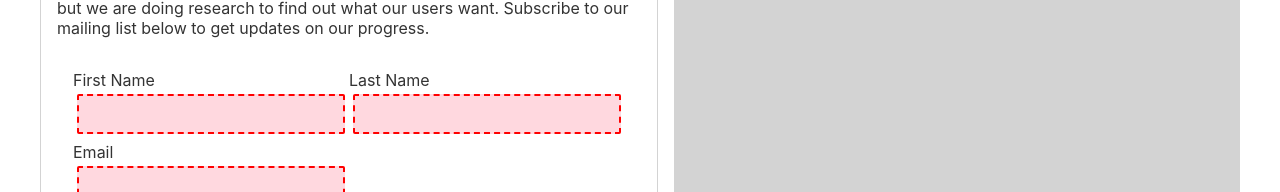
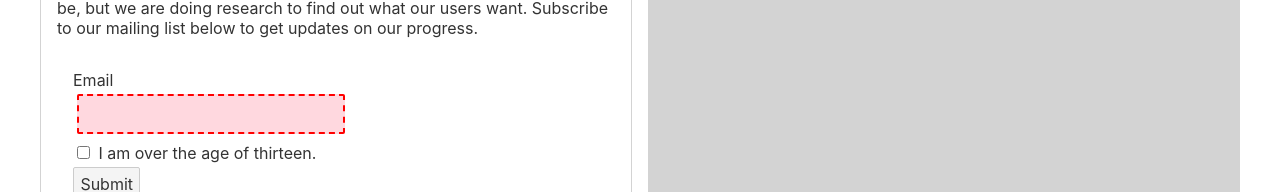
Before and after one commit to TNRIS/storefront_svelte, a Svelte app: page / in a window 1280 px wide. Shown: the part 303-495 px from the top of the page. Built offline with nearby package versions, Linux system fonts and the light colour scheme.

Commit message:
removed unnecessary fields

```diff
--- a/src/App.svelte
+++ b/src/App.svelte
@@ -20,33 +20,6 @@
       </p>
     </div>
     <form on:submit|preventDefault={validateSubmission}>
-      <div class="inputsInline">
-        <label for="firstName">
-          First Name
-          <input
-            id="firstName"
-            type="text"
-            bind:value={firstName}
-            minlength="3"
-            maxlength="32"
-            pattern="[a-zA-Z-]*"
-            required
-          />
-        </label>
-
-        <label for="lastName">
-          Last Name
-          <input
-            id="lastName"
-            type="text"
-            bind:value={lastName}
-            minlength="3"
-            maxlength="32"
-            pattern="[a-zA-Z-]*"
-            required
-          />
-        </label>
-      </div>
       <label for="email">
         Email
         <input
@@ -82,7 +55,7 @@
     max-width: 100%;
     margin: 0 auto;
     display: grid;
-    grid-template-columns: 1fr 1fr;
+    grid-template-columns: repeat(auto-fill, minmax(400px, 1fr));
     gap: 16px;
 
     #left,
@@ -106,9 +79,6 @@
 
   form {
     padding: 16px;
-    .inputsInline {
-      display: inline-flex;
-    }
 
     label {
       input,
@@ -144,11 +114,4 @@
       max-width: 1200px;
     }
   }
-  @media (max-width: 639px) {
-    form {
-      .inputsInline {
-        display: inline-block;
-      }
-    }
-  }
 </style>
```
